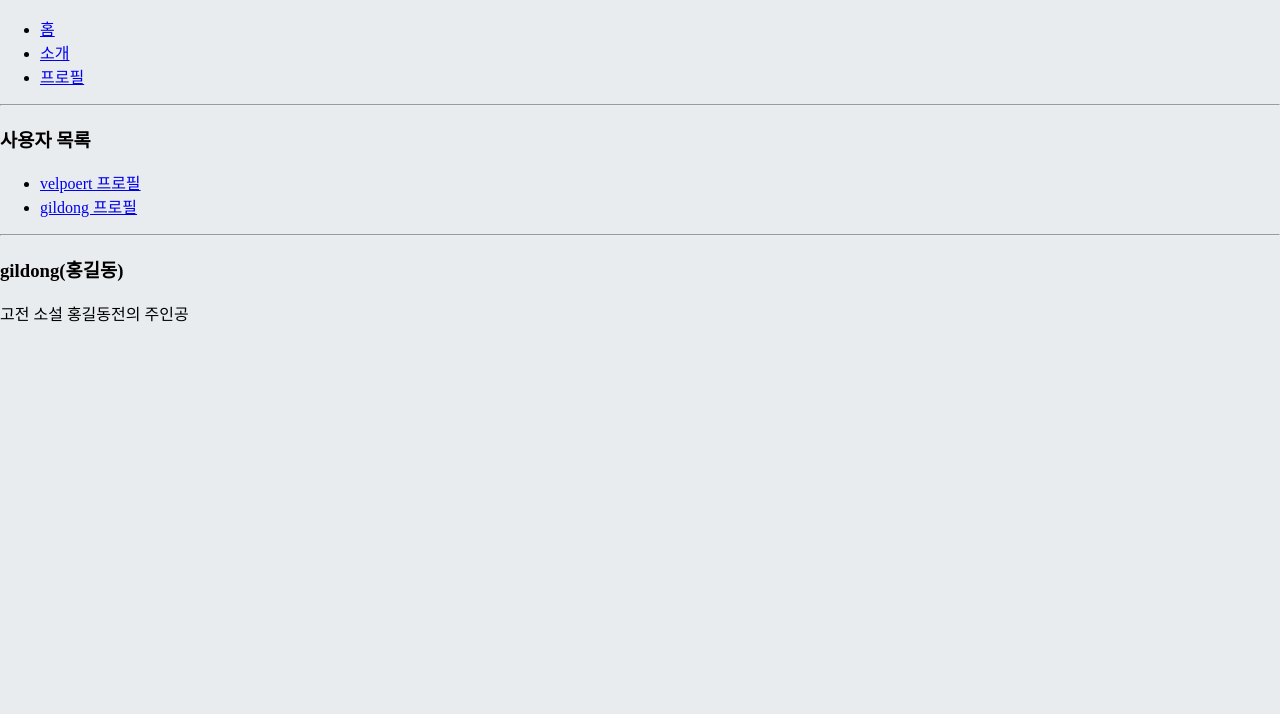
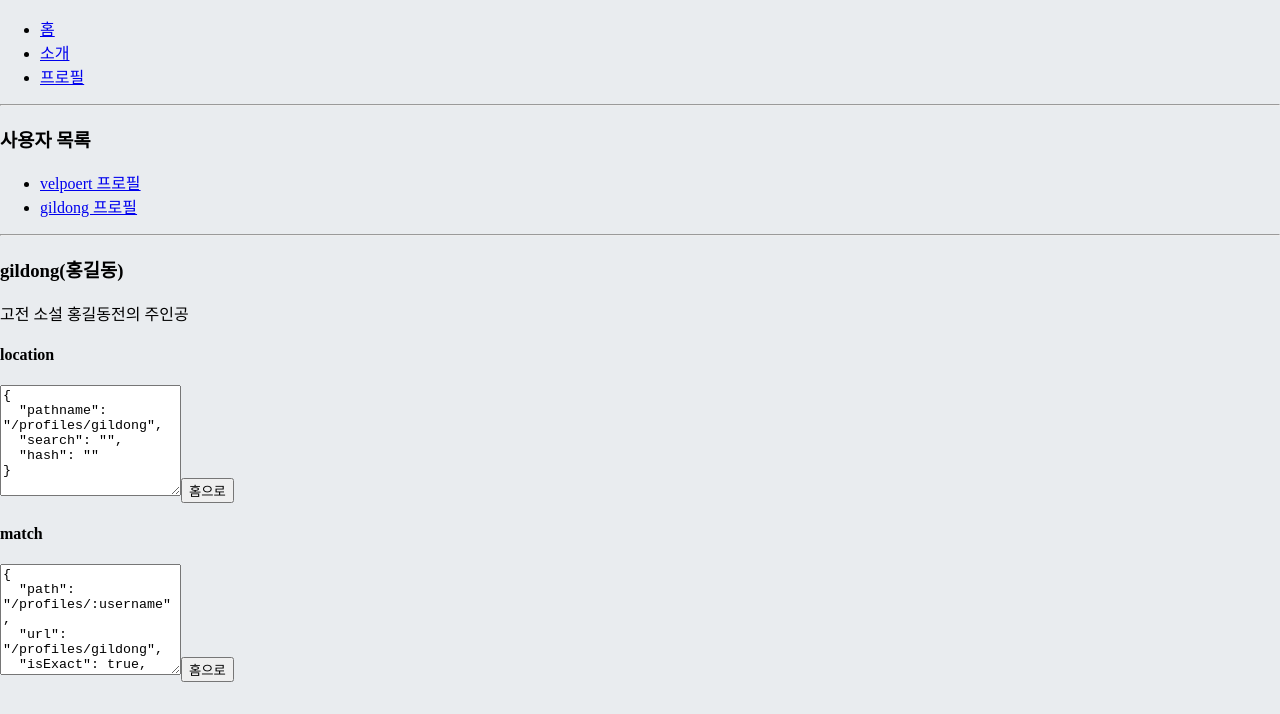
Before and after one commit to yhyem/react-practice, a React (Create React App) app: page /profiles/gildong in a window 1280 px wide. Shown: the top 714 px of the page. Built offline with nearby package versions, Linux system fonts and the light colour scheme; the HTML template or start-up script is replaced by a standard one.

Commit message:
리액트 라우터 부가기능 : withRouter

```diff
--- a/src/Router/Profile.js
+++ b/src/Router/Profile.js
@@ -1,4 +1,6 @@
 import React from "react";
+import { withRouter } from "react-router-dom";
+import WithRouterSample from './WithRouterSample';
 
 const data = {
     velopert: {
@@ -21,6 +23,7 @@
         <div>
             <h3>{username}({profile.name})</h3>
             <p>{profile.description}</p>
+            <WithRouterSample />
         </div>
     )
 }
--- /dev/null
+++ b/src/Router/WithRouterSample.js
@@ -0,0 +1,23 @@
+import React from 'react';
+import { withRouter } from 'react-router-dom';
+
+const WithRouterSample = ({ location, match, history }) => {
+    return (
+        <div>
+            <h4>location</h4>
+            <textarea
+                value={JSON.stringify(location, null, 2)}
+                rows={7}
+                readOnly={true} />
+            <button onClick={() => history.push('/')}>홈으로</button>
+            <h4>match</h4>
+            <textarea
+                value={JSON.stringify(match, null, 2)}
+                rows={7}
+                readOnly={true} />
+            <button onClick={() => history.push('/')}>홈으로</button>
+        </div>
+    );
+};
+
+export default withRouter(WithRouterSample);
```
